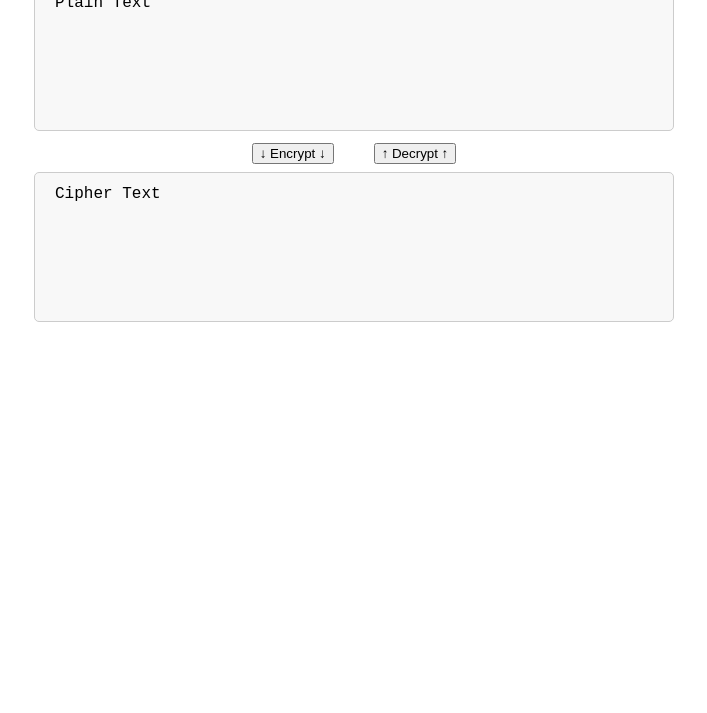
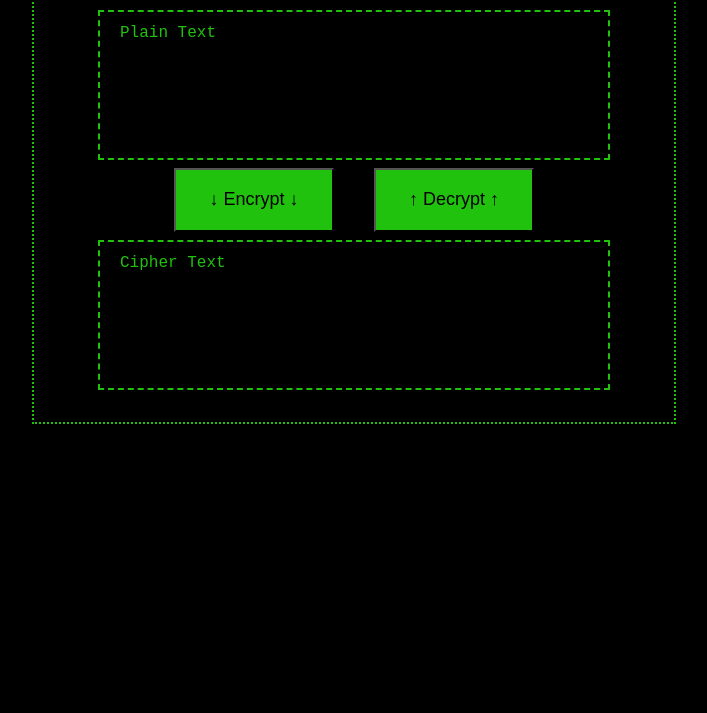
Before and after one commit to hugomenz/BootcampJS-LemonCode, a plain HTML site: page modulo6/algoritmos_2-1_enigma/index.html in a window 1280 px wide. Shown: the part 87-800 px from the top of the page, without its empty margins (286-993 px from the left). Drawn offline with Linux system fonts and the light colour scheme.

Commit message:
CSS changed

```diff
--- a/modulo6/algoritmos_2-1_enigma/css/site.css
+++ b/modulo6/algoritmos_2-1_enigma/css/site.css
@@ -1,23 +1,40 @@
+html {
+    background-color: black;
+    height: 100vh;
+}
+
 body {
+    color: #20C20E;
+    font: 1.3rem Inconsolata, monospace;
     width: 50%;
-    font-family: Arial, Helvetica, sans-serif;
     margin-left:auto;
     margin-right:auto;
-    border-radius: 10px;
+    border: 2px dotted  #20C20E ;
 }
 
-h2{
+.enigma-header{
     text-align: center;
 }
 
+.input-container,
+.output-container{
+    display: flex;
+    align-items: center;
+    justify-content: center;
+}
+
+.output-container{
+    margin-bottom: 32px;
+}
+
 textarea {
-    width: 100%;
+    width: 80%;
     height: 150px;
     padding: 12px 20px;
     box-sizing: border-box;
-    border: 1px solid #ccc;
-    border-radius: 5px;
-    background-color: #f8f8f8;
+    border: 2px dashed  #20C20E;
+    color: #20C20E ;
+    background-color: black;
     font-size: 16px;
     resize: none;
 }
@@ -30,5 +47,16 @@ textarea {
 }
 
 button{
+    color: black;
+    background-color: #20C20E;
     margin: 0px 20px 0 20px;
+    height: 64px;
+    width: 160px;
+    cursor: pointer;
+    font-size: large;
 }
+
+button:active{
+    position: relative;
+    top: 2px;
+}
--- a/modulo6/algoritmos_2-1_enigma/index.html
+++ b/modulo6/algoritmos_2-1_enigma/index.html
@@ -4,7 +4,7 @@
     <meta charset="UTF-8">
     <meta http-equiv="X-UA-Compatible" content="IE=edge">
     <meta name="viewport" content="width=device-width, initial-scale=1.0">
-    <title>Playground</title>
+    <title>Enigma</title>
     <link rel="stylesheet" href="css/site.css">
 </head>
 
```
